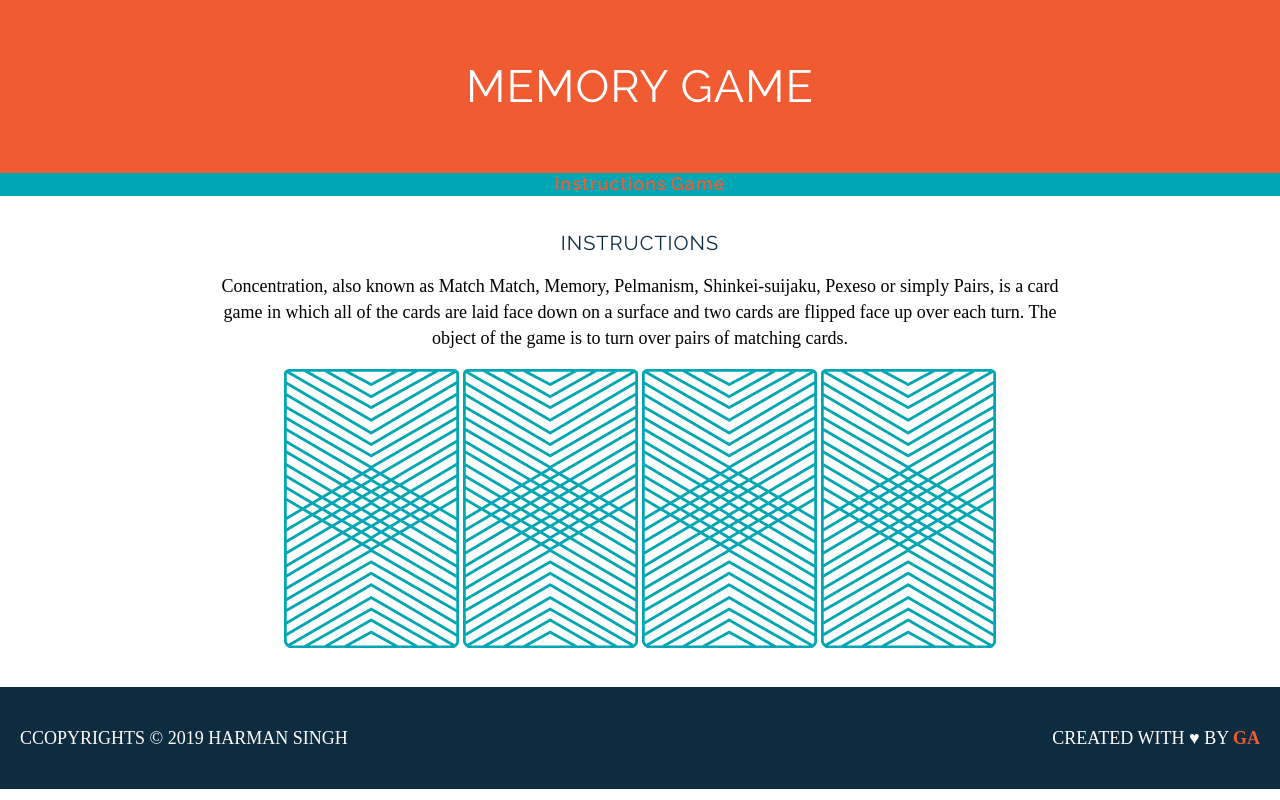
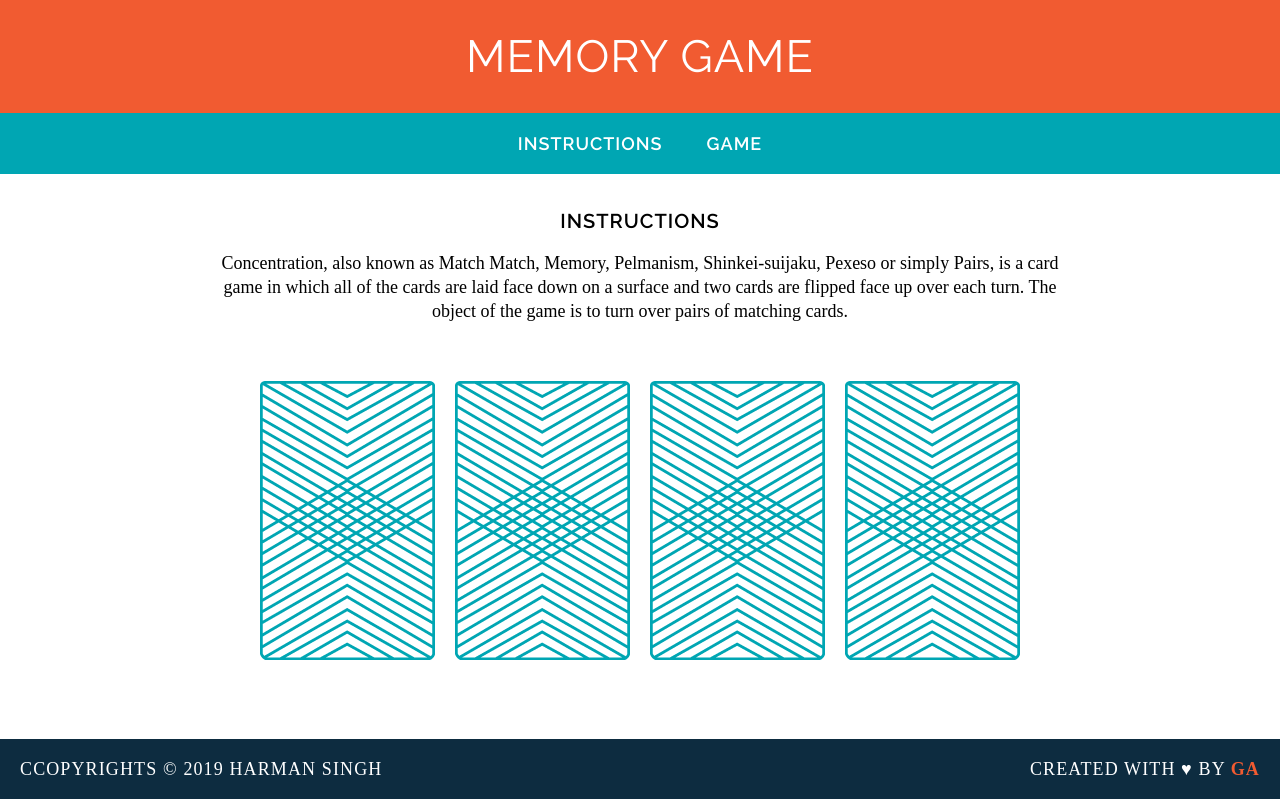
Before and after one commit to harmandeepsinghclass/memory-game, a plain HTML site: page index.html in a window 1280 px wide. Drawn offline with Linux system fonts and the light colour scheme; a web font is replaced by a local one.

```diff
--- a/css/style.css
+++ b/css/style.css
@@ -1,83 +1,89 @@
-
-header{
-	background-color: #F15B31;
-	color: #ffffff;
-	padding: 30px 20px 30px 20px;
-
-}
-h1,h2 {
-	font-family:'Raleway', sans-serif;
-	color: #0D2C40;
-	letter-spacing: 1px;
-	text-transform: uppercase;
-
-}
-h1 {
-	font-weight: 300;
-	font-size: 45px;
-	color: #FFFFFF;
-}
-h2 {
-	font-weight: 400;
-	font-size: 20px;
-
+body {
+    text-align: center;
+    margin: 0;
 }
 
-body {
-	margin: 0%;
-	text-align: center;
+header {
+    background-color: #F15B31;
+    color: #FFFFFF;
+    padding: 30px 20px;
 }
 
-nav{
-	border-bottom: 2px solid transparent;
-	background-color: #00a6b3;
-	color: #FFFFFF;
-
-}
-main{
-	width: 850px;
-	margin: 35px auto;
-
+h2 {
+    font-family: raleway, sans-serif;
+    letter-spacing: 1px;
+    font-weight: 600;
+    font-size: 20px;
+    text-transform: uppercase;
 }
 
 a {
-	font-family:'Raleway';
-	color: #F15B31;
+    font-family: raleway, sans-serif;
     letter-spacing: 1px;
     font-weight: 600;
     font-size: 18px;
-	text-decoration:none;
-
-}
-a:hover{
-	color: white;
-	text-decoration:none;
-
+    text-decoration: none;
+    text-transform: uppercase;
+    margin: 0 20px;
+    color: #FFFFFF;
+    border-bottom: 2px solid transparent;
 }
 
+a:hover {
+    border-color: white;
+}
 
-p{
-	font-family: DROID SERIF;
-	line-height: 26PX;
+p {
+    font-family: "droid serif", serif;
+    line-height: 24px;
     font-size: 18px;
 }
- footer{
- 	font-family:'Raleway';
+
+footer {
     text-transform: uppercase;
- 	padding: 20px;
+    padding: 0 20px;
     background-color: #0D2C40;
     color: white;
     font-size: 14px;
- 	letter-spacing: .o8em;
+    letter-spacing: .08em;
     font-weight: 500;
+}
+nav {
+    background-color: #00A6B3;
+    color: #FFFFFF;
+    padding: 20px 0;
+}
 
+main {
+    width: 850px;
+    margin: 35px auto;
 }
- .copyright{
+
+img {
+    margin: 40px 8px;
+}
+
+h1 {
+    font-family: raleway, sans-serif;
+    letter-spacing: 1px;
+    font-weight: 400;
+    font-size: 45px;
+    text-transform: uppercase;
+    margin: 0;
+}
+
+.copyright, .message {
+    font-family: raleway, sans-serif;
+}
+
+.copyright {
     float: left;
 }
- .message{
+
+.message {
     float: right;
 }
+
 .clearfix:after {
     visibility: hidden;
     display: block;
@@ -86,8 +92,8 @@ clear: both;
     height: 0;
     font-size: 0;
 }
-.name{
-	color:#F15B31;
+
+.name {
+    color: #F15B31;
     font-weight: 700;
-
 }
--- a/js/main.js
+++ b/js/main.js
@@ -1,7 +1,21 @@
 console.log("Up and running!");
- var cardOne = 'queen';
- var cardtwo = 'king';
- var cardthree = 'queen';
- var cardfour = 'king';
 
- console.log("User flipped " + cardOne);
+ var cards =["queen","queen","king","king"];
+ var cardsInPlay =[];
+ var cardOne = cards[0];
+ var cardTwo = cards[1];
+ cardsInPlay.push(cardOne);
+ cardsInPlay.push(cardTwo);
+
+ console.log("User flipped "+ cardsInPlay[0]);
+ console.log("User flipped "+ cardsInPlay[1]);
+
+ if(cardsInPlay.length === 2)
+ {
+ 	  if (cardsInPlay[0] === cardsInPlay[1]) {
+        alert('You found a match!');
+    }
+    else {
+        alert('Sorry, try again.');
+    }
+ }
```
Lines whose indentation alone changed are shown as unchanged.
